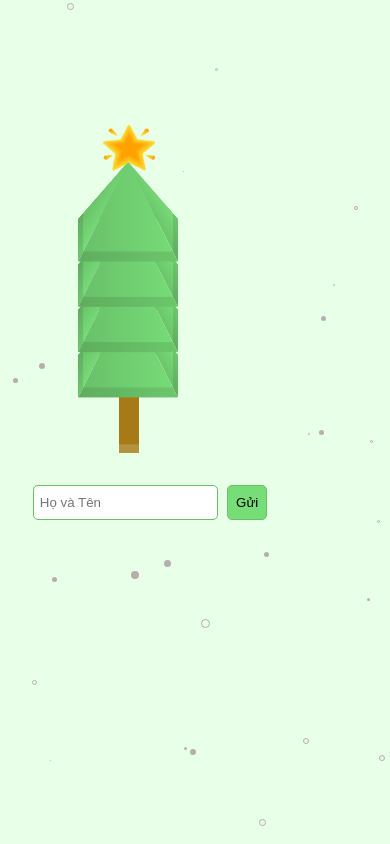
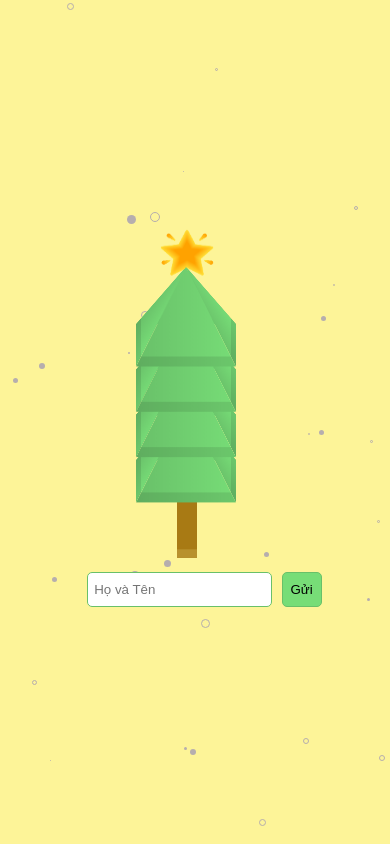
Before and after one commit to MPCClub/month12, a plain HTML site: page index.html in a window 390 px wide. Drawn offline with Linux system fonts and the light colour scheme; a web font is replaced by a local one.

Commit message:
Add files via upload

```diff
--- a/style.css
+++ b/style.css
@@ -28,14 +28,18 @@
 body, html {
 	font-family: Montserrat-Regular, sans-serif;
 }
-
 body{
     display: flex;
     justify-content: center;
     align-items: center;
     min-height: 100vh;
-    background-color: #e8ffe8;
+    /* background-color: #e8ffe8; */
+    background-color: #fdf498;
 }
+/* .content{
+    position: relative;
+    left: 300%;
+} */
 
 .tree{
     position: relative;
@@ -86,6 +90,7 @@ body{
     width: 20%;
     height: 80%;
     background: #a3740ec5;
+    border-bottom: #a3740ec5 ;
     transform: rotateY(calc(90deg * var(--i))) rotateX(0)
     translateZ(10px) ;
 
@@ -95,10 +100,11 @@ form{
     display: block;
     position: relative;
     left: -45px;
+    top:30px;
 }
 
 input{
-    margin-top:60px ;
+    margin-top:10px ;
     margin-right: 5px;
     height: 35px;
     padding-left: 6px;
@@ -126,7 +132,7 @@ button{
     content: "!";
     color:#fe4a49 ;
     position: absolute;
-    top:68px;
+    top:17px;
     left: 160px;
     height: 30px;
 
@@ -169,3 +175,15 @@ button{
 
     }
 }
+
+@media (max-width:670px){
+    .tree{
+        top: -100px;
+        left: 25%;
+    }
+
+    form{
+        top:112px;
+        left: 4%;
+    }
+}
```
